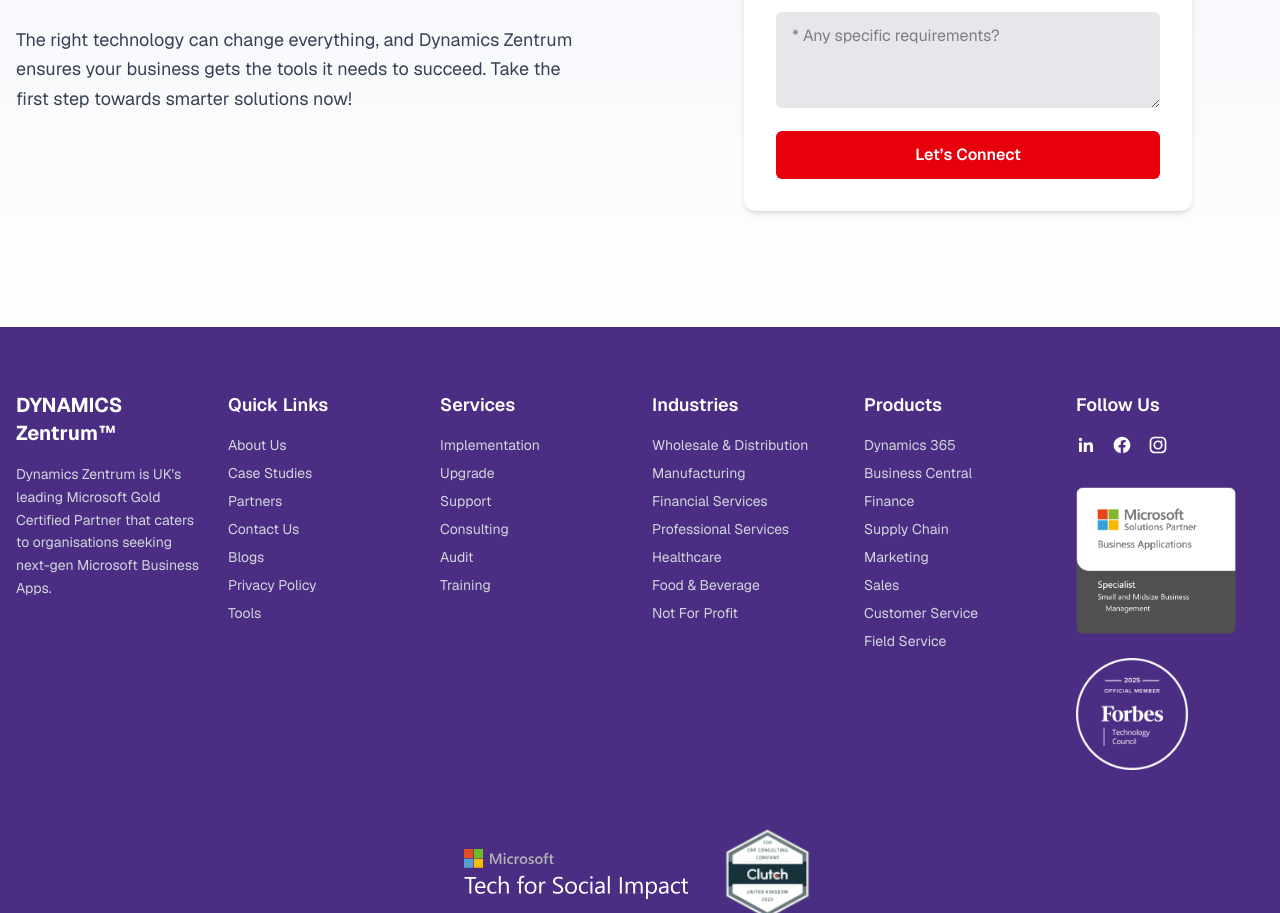
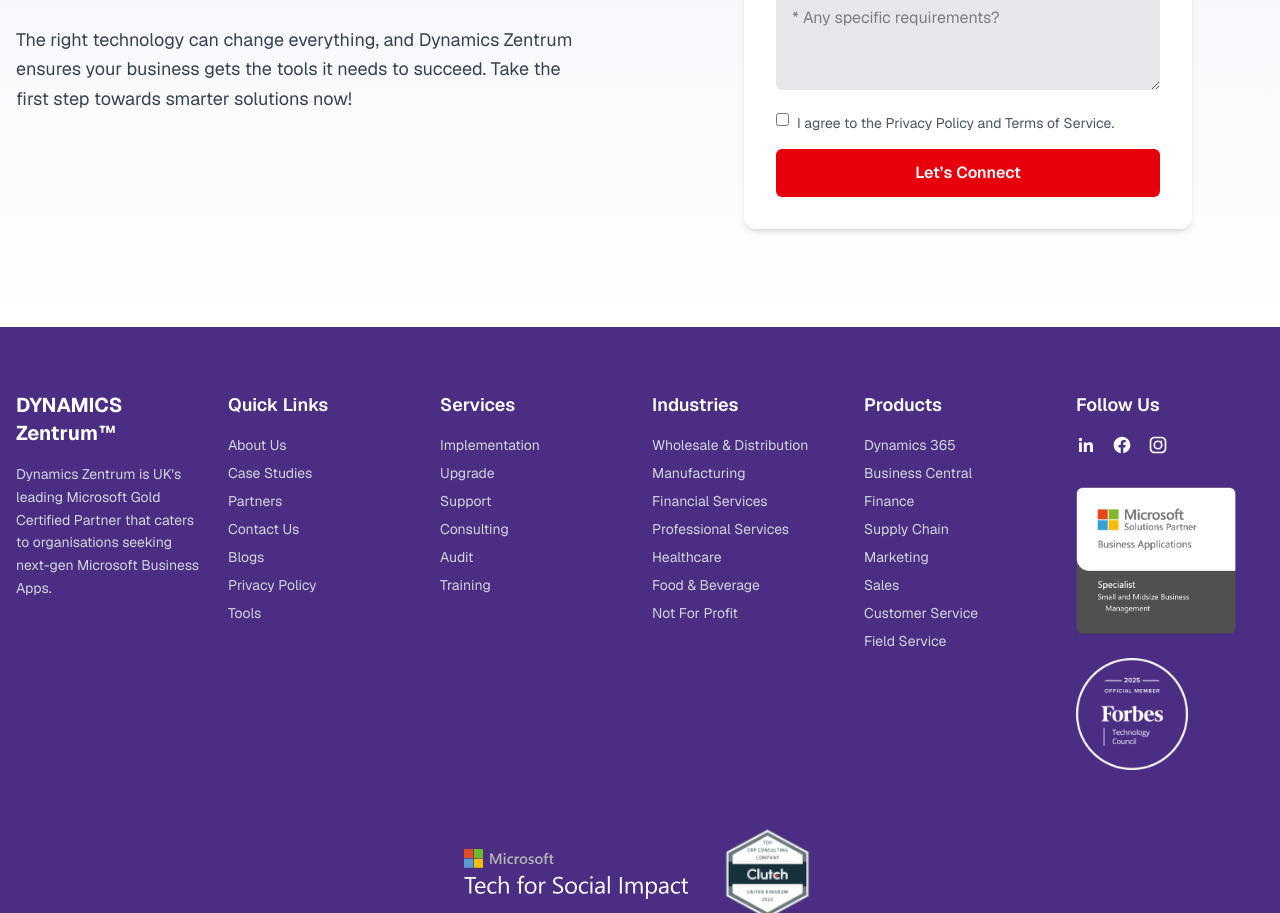
Before and after one commit to osama999x/dynamics_bridge, a Next.js app: page / in a window 1280 px wide. Shown: the part 6022-6935 px from the top of the page. Built offline with nearby package versions, Linux system fonts and the light colour scheme.

Commit message:
update file

```diff
--- a/app/components/Contact.tsx
+++ b/app/components/Contact.tsx
@@ -150,10 +150,10 @@
               />
 
               {/* CHECKBOX */}
-              {/* <label className="flex items-start gap-2 text-xs md:text-sm text-gray-600">
+              <label className="flex items-start gap-2 text-xs md:text-sm text-gray-600">
                 <input type="checkbox" required />
                 I agree to the Privacy Policy and Terms of Service.
-              </label> */}
+              </label>
 
               {/* BUTTON */}
               <button
```
